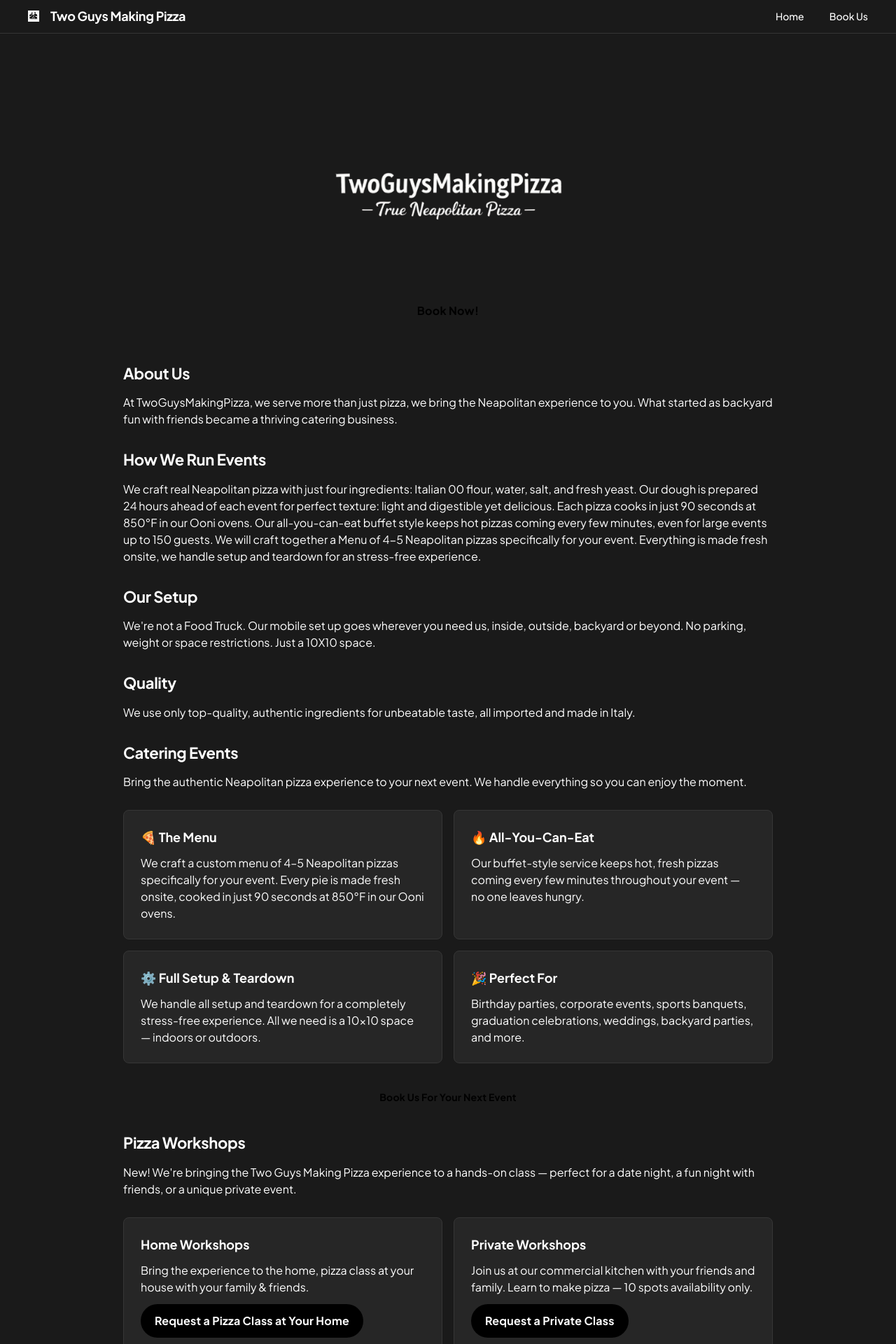
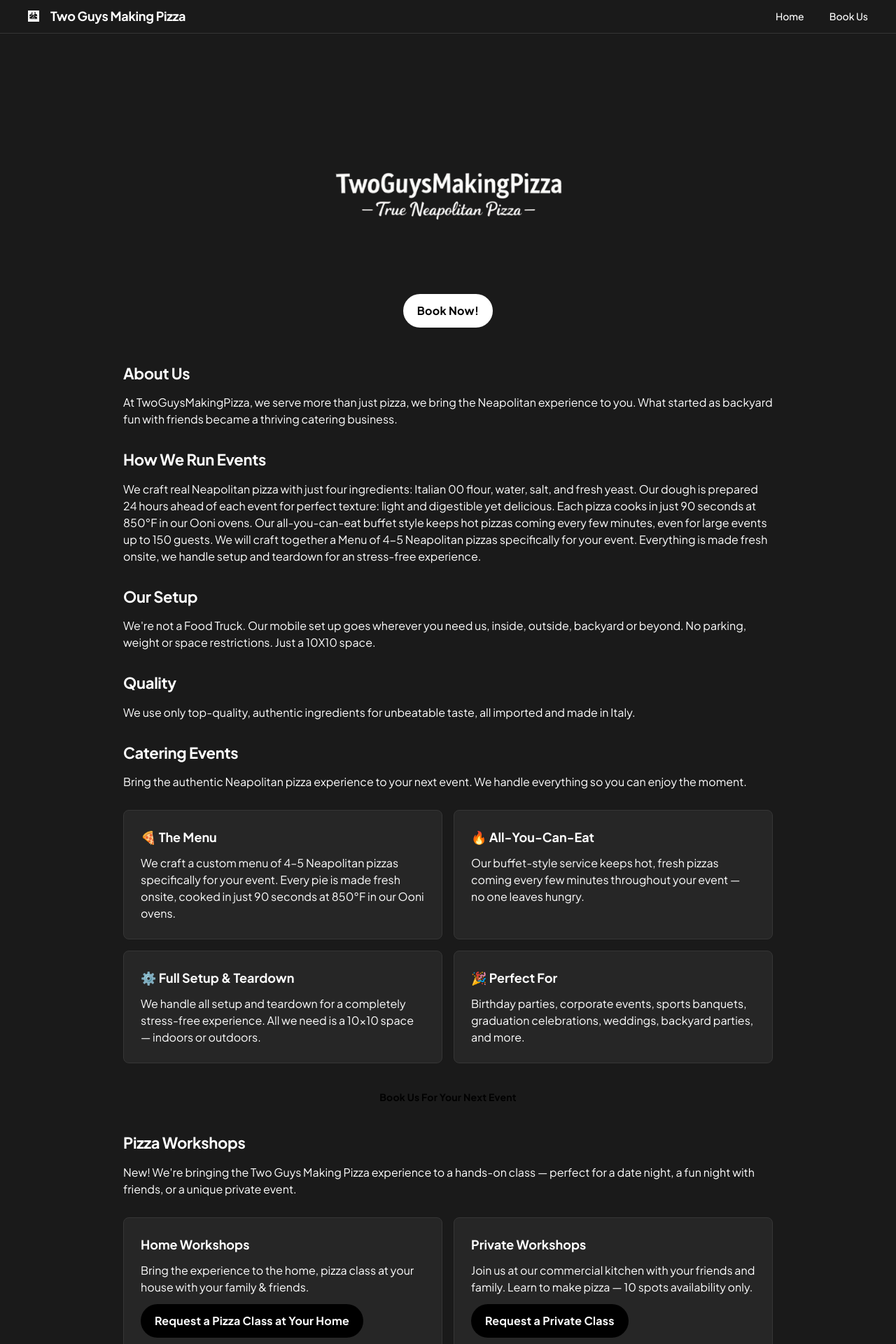
Before and after one commit to TwoGuysMakingPizza/site-main, a Jekyll site: the page built from index.html, in a window 1280 px wide. Shown: the top 1920 px of the page at 70% size. Built offline with Jekyll 4.4.1, drawn with Linux system fonts in a browser that asks for light colours.

Commit message:
[UPDATE] white bg added as inline styling through attribute

```diff
--- a/index.html
+++ b/index.html
@@ -20,7 +20,7 @@
                     class="flex min-h-[400px] flex-col gap-6 bg-contain bg-center bg-no-repeat @[480px]:gap-8 @[480px]:rounded-xl items-center justify-end p-4"
                     style='background-image: url("assets/tgmp-logo-bg-transparent.png");'>
                     <a href="{{ '/book/' | relative_url }}"
-                        class="flex min-w-[84px] max-w-[480px] cursor-pointer items-center justify-center overflow-hidden rounded-full h-10 px-4 @[480px]:h-12 @[480px]:px-5 bg-white text-black text-sm font-bold leading-normal tracking-[0.015em] @[480px]:text-base @[480px]:font-bold @[480px]:leading-normal @[480px]:tracking-[0.015em]">
+                        style="background-color: white;" class="flex min-w-[84px] max-w-[480px] cursor-pointer items-center justify-center overflow-hidden rounded-full h-10 px-4 @[480px]:h-12 @[480px]:px-5 bg-white text-black text-sm font-bold leading-normal tracking-[0.015em] @[480px]:text-base @[480px]:font-bold @[480px]:leading-normal @[480px]:tracking-[0.015em]">
                         <span class="truncate">Book Now!</span>
                     </a>
                 </div>
```
